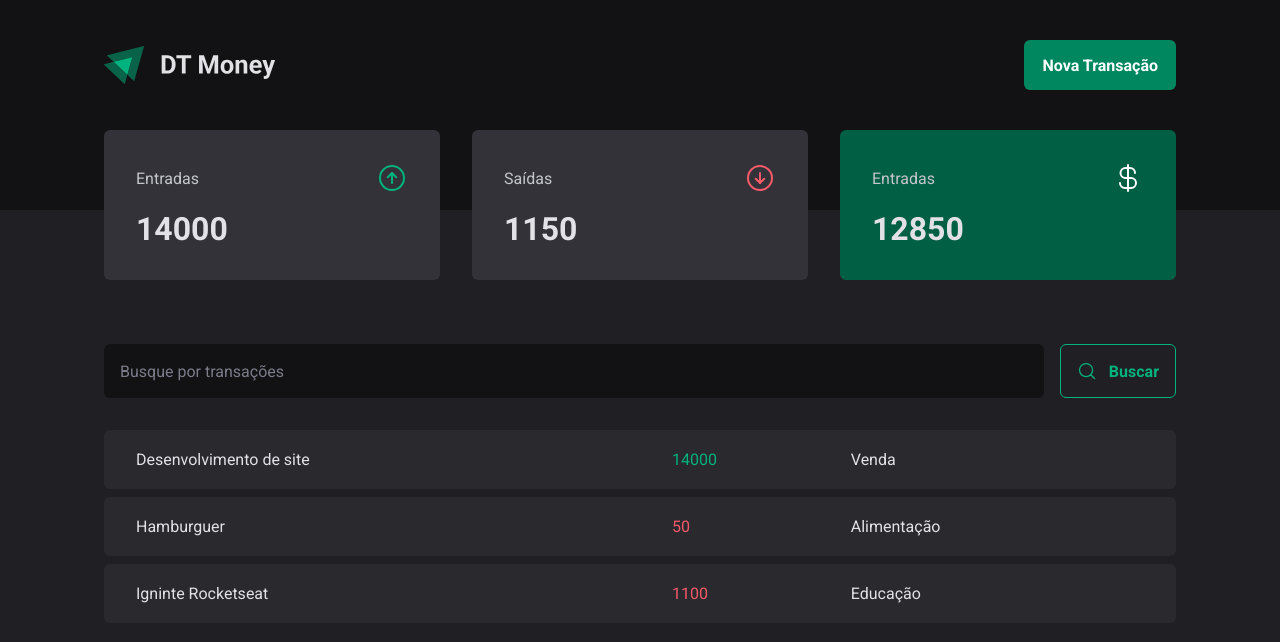
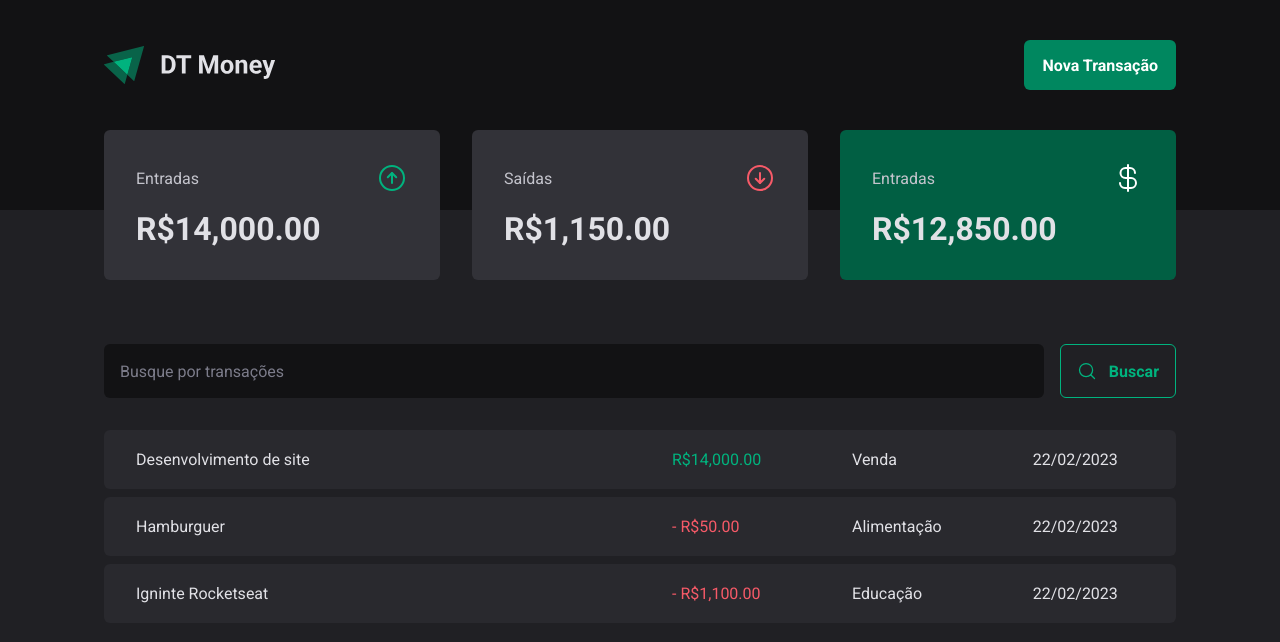
Before and after one commit to felipengr/DT-Money, a React (Vite) app: page / in a window 1280 px wide. Shown: the top 642 px of the page. Built offline with nearby package versions, Linux system fonts and the light colour scheme; data requests are answered from the project's data file.

Commit message:
Formando valores

```diff
--- a/server.json
+++ b/server.json
@@ -6,7 +6,7 @@
             "type": "income",
             "category": "Venda",
             "price": 14000,
-            "createdAte": "2023-02-22T17:22:51.505Z"
+            "createdAt": "2023-02-22T17:22:51.505Z"
         },
         {
             "id": 2,
@@ -14,7 +14,7 @@
             "type": "outcome",
             "category": "Alimentação",
             "price": 50,
-            "createdAte": "2023-02-22T19:22:51.505Z"
+            "createdAt": "2023-02-22T19:22:51.505Z"
         },
         {
             "id": 3,
@@ -22,7 +22,7 @@
             "type": "outcome",
             "category": "Educação",
             "price": 1100,
-            "createdAte": "2023-02-22T18:22:51.505Z"
+            "createdAt": "2023-02-22T18:22:51.505Z"
         }
     ]
 }
--- a/src/components/Summary/index.tsx
+++ b/src/components/Summary/index.tsx
@@ -1,6 +1,7 @@
 import { ArrowCircleUp, ArrowCircleDown, CurrencyDollar } from 'phosphor-react'
 import { useContext } from 'react';
 import { TransactionContext } from '../../contexts/TransactionsContext';
+import { priceFormatter } from '../../utils/formatter';
 import { SummaryCard, SummaryContainer } from "./styles";
 
 export function Summary() {
@@ -32,21 +33,21 @@
                     <span>Entradas</span>
                     <ArrowCircleUp size={32} color="#00b37e" />
                 </header>
-                <strong>{summary.income}</strong>
+                <strong>{priceFormatter.format(summary.income)}</strong>
             </SummaryCard>
             <SummaryCard>
                 <header>
                     <span>Saídas</span>
                     <ArrowCircleDown size={32} color="#f75a68" />
                 </header>
-                <strong>{summary.outcome}</strong>
+                <strong>{priceFormatter.format(summary.outcome)}</strong>
             </SummaryCard>
             <SummaryCard variant='green'>
                 <header>
                     <span>Entradas</span>
                     <CurrencyDollar size={32} color="#fff" />
                 </header>
-                <strong>{summary.total}</strong>
+                <strong>{priceFormatter.format(summary.total)}</strong>
             </SummaryCard>
         </SummaryContainer>
     )
--- a/src/pages/Transactions/index.tsx
+++ b/src/pages/Transactions/index.tsx
@@ -2,6 +2,7 @@
 import { Header } from "../../components/Header";
 import { Summary } from "../../components/Summary";
 import { TransactionContext } from "../../contexts/TransactionsContext";
+import { dateFormatter, priceFormatter } from "../../utils/formatter";
 import { SearchForm } from "./components/SearchForm";
 import { PriceHighlight, TransactionsContainer, TransactionTable } from "./styles";
 
@@ -22,11 +23,12 @@
                                     <td width="50%">{transaction.description}</td>
                                     <td>
                                         <PriceHighlight variant={transaction.type}>
-                                            {transaction.price}
+                                            {transaction.type === 'outcome' && '- '}
+                                            {priceFormatter.format(transaction.price)}
                                         </PriceHighlight>
                                     </td>
                                     <td>{transaction.category}</td>
-                                    <td>{transaction.createdAt}</td>
+                                    <td>{dateFormatter.format(new Date(transaction.createdAt))}</td>
                                 </tr>
                             )
                         })}
--- /dev/null
+++ b/src/utils/formatter.ts
@@ -0,0 +1,6 @@
+export const dateFormatter = new Intl.DateTimeFormat('pt-BR')
+
+export const priceFormatter = new Intl.NumberFormat('pr-BR', {
+    style: 'currency',
+    currency:  'BRL',
+})
```
